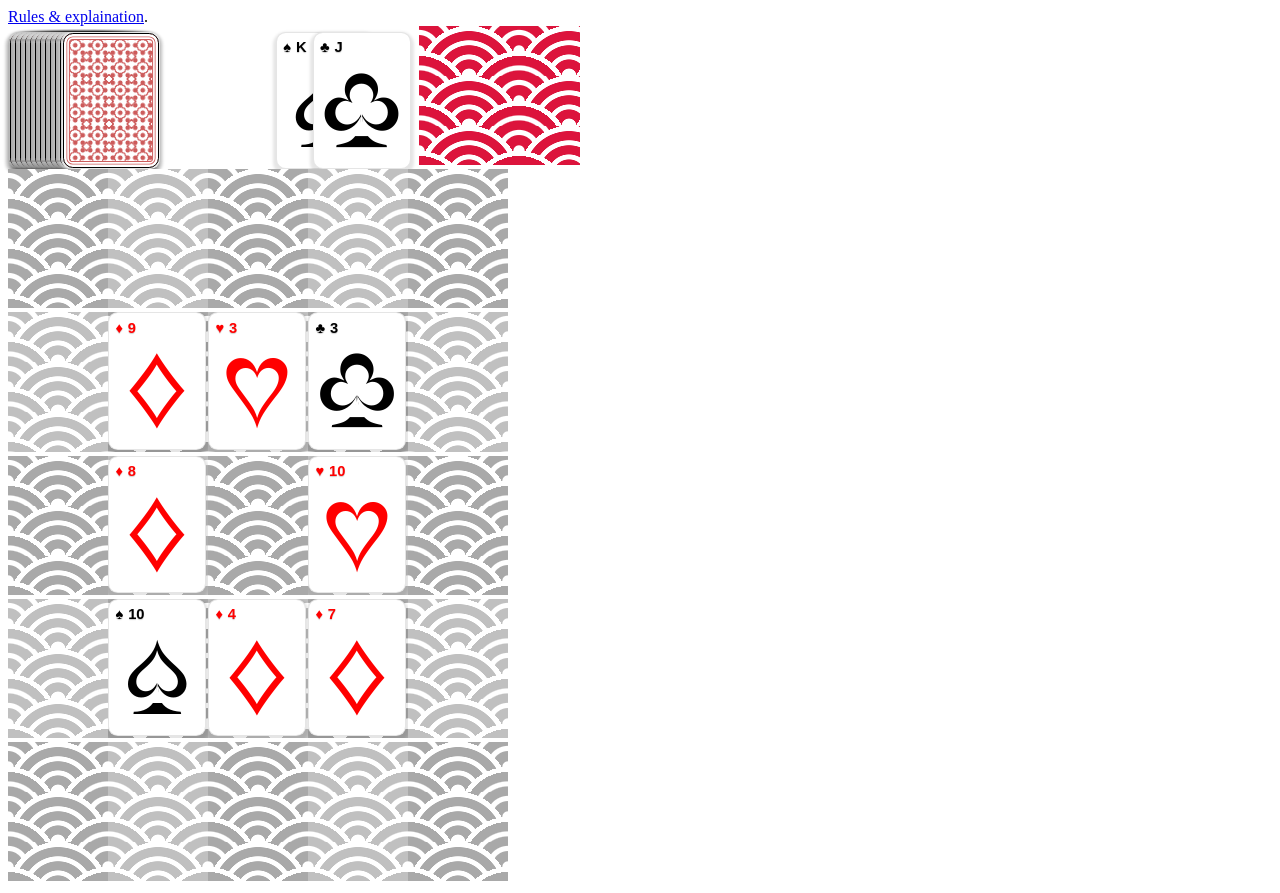
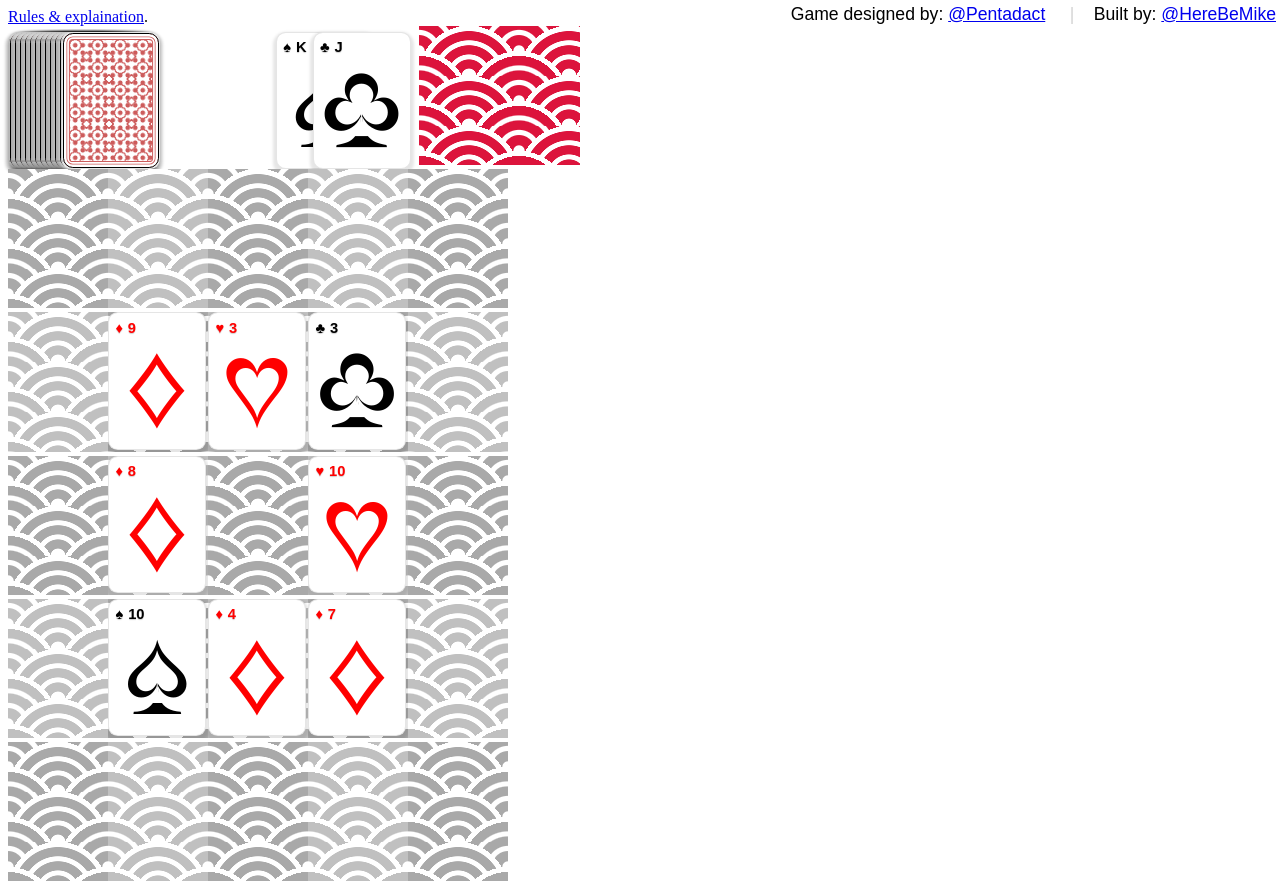
Before and after one commit to HereBeMike/Gridcannon, a plain HTML site: page site/index.html in a window 1280 px wide. Drawn offline with Linux system fonts and the light colour scheme.

Commit message:
Attribution on game page...

```diff
--- a/site/index.html
+++ b/site/index.html
@@ -5,6 +5,9 @@
 	<script type="text/javascript" src="gridcannon.js?v=0.8"></script>
 </head>
 <body>
+	<div style="display:inline-block; position:absolute; top:0; right:0; font-size:1.1em; font-family:sans-serif; padding:4px;">
+Game designed by: <a href="https://twitter.com/Pentadact">@Pentadact</a> &nbsp;&nbsp;&nbsp; <span style="color:lightgray">|</span>&nbsp;&nbsp;&nbsp; Built by: <a href="https://twitter.com/HereBeMike">@HereBeMike</a>
+</div>
 	<div>
 		<a href="https://www.pentadact.com/2019-08-20-gridcannon-a-single-player-game-with-regular-playing-cards/">Rules &amp; explaination</a>.
 	</div>
```
